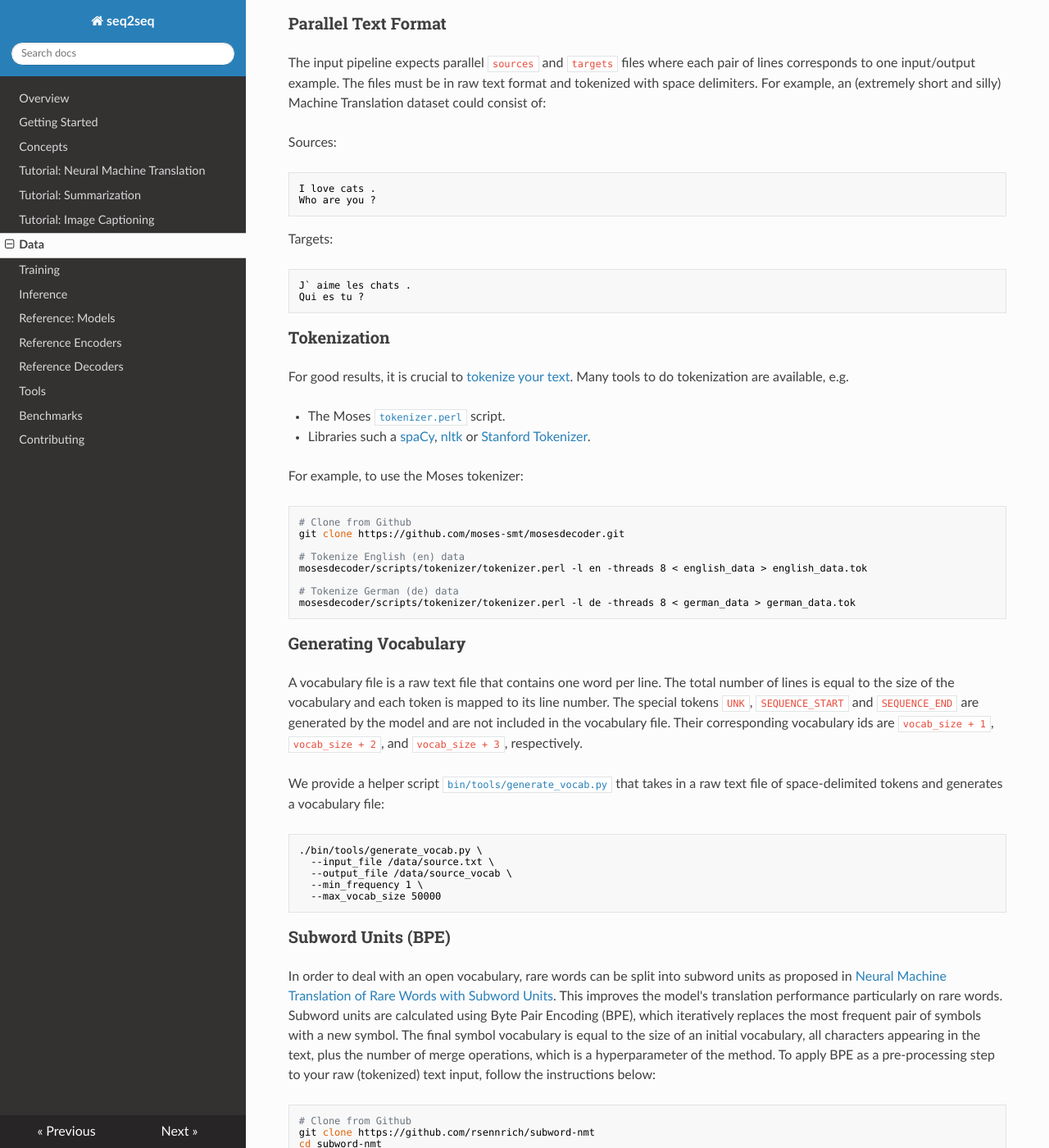
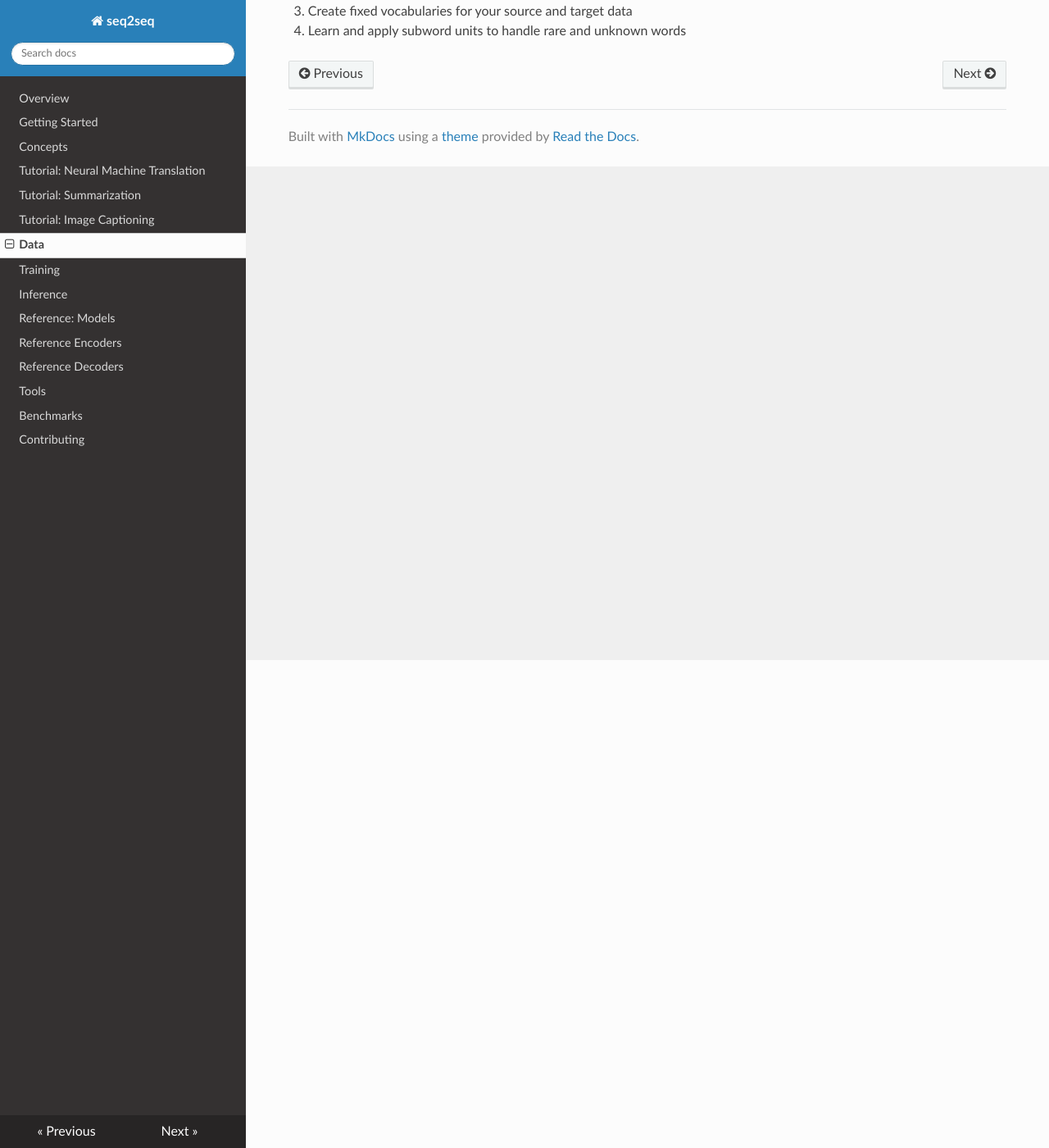
Before and after one commit to google/seq2seq, an MkDocs documentation site: the page built from docs/data.md, in a window 1280 px wide and 1400 px high, scrolled down 595 px. Shown: the whole window at 82% size. Built offline with MkDocs 1.6.1, drawn with Linux system fonts in a browser that asks for light colours; nearby versions of some CDN libraries; old or Windows-style settings are respelled for this version of MkDocs; some of the changed text lies outside the part shown.

Commit message:
Simplify Data doc (move to NMT)

````diff
--- a/docs/data.md
+++ b/docs/data.md
@@ -1,102 +1,19 @@
-## Ready-to-use Datasets
+## Available Datasets
 
 We provide data generation scripts to generate standard datasets.
 
 | Dataset | Description | Training/Dev/Test Size | Vocabulary | Download |
 | --- | --- | --- | --- | --- |
-| WMT'16 EN-DE | Data for the [WMT'16 Translation Task](http://www.statmt.org/wmt16/translation-task.html) English to German. Training data is combined from Europarl v7, Common Crawl, and News Commentary v11. Development data sets include `newstest[2010-2015]`. `newstest2016` should serve as test data. All SGM files were converted to plain text.  | 4.56M/3K/2.6K | 50k Words <br/> 8/16/32k BPE| [Generate](https://github.com/google/seq2seq/blob/master/bin/data/wmt16_en_de.sh) |
+| WMT'16 EN-DE | Data for the [WMT'16 Translation Task](http://www.statmt.org/wmt16/translation-task.html) English to German. Training data is combined from Europarl v7, Common Crawl, and News Commentary v11. Development data sets include `newstest[2010-2015]`. `newstest2016` should serve as test data. All SGM files were converted to plain text.  | 4.56M/3K/2.6K | 32k BPE| [Generate](https://github.com/google/seq2seq/blob/master/bin/data/wmt16_en_de.sh) <br/> [Download](https://drive.google.com/open?id=0B_bZck-ksdkpREE3LXJlMXVLUWM) |
+| WMT'17 All Pairs | Data for the [WMT'17 Translation Task](http://www.statmt.org/wmt17/translation-task.html). | Coming soon. | Coming soon. | [Coming soon]() |
 | Toy Copy | A toy dataset where the target sequence is equal to the source sequence. The model must learn to copy the source sequence. | 10k/1k/1k | 20 | [Generate](https://github.com/google/seq2seq/blob/master/bin/data/toy.sh) |
 | Toy Reverse | A toy dataset where the target sequence is equal to the reversed source sequence. The model must learn to reverse the source sequence. | 10k/1k/1k | 20 | [Generate](https://github.com/google/seq2seq/blob/master/bin/data/toy.sh) |
 
 ## Creating your own data
 
-To use your own data you must bring it into the right format. A typical data preprocessing pipeline looks as follows:
+To create your own data, we recommend taking a look at the data generation scripts above. A typical data preprocessing pipeline looks as follows:
 
 1. Generate data in parallel text format
 2. Tokenize your data
 3. Create fixed vocabularies for your source and target data
-4. (Optional) Use Subword Units to handle rare or unknown words
-
-### Parallel Text Format
-
-The input pipeline expects parallel `sources` and `targets` files where each pair of lines corresponds to one input/output example. The files must be in raw text format and tokenized with space delimiters. For example, an (extremely short and silly) Machine Translation dataset could consist of:
-
-Sources:
-
-```bash
-I love cats .
-Who are you ?
-```
-
-Targets:
-
-```bash
-J` aime les chats .
-Qui es tu ?
-```
-
-### Tokenization
-
-For good results, it is crucial to [tokenize your text](http://nlp.stanford.edu/IR-book/html/htmledition/tokenization-1.html). Many tools to do tokenization are available, e.g.
-
-- The Moses [`tokenizer.perl`](https://github.com/moses-smt/mosesdecoder/blob/master/scripts/tokenizer/tokenizer.perl) script.
-- Libraries such a [spaCy](https://spacy.io/docs/usage/processing-text), [nltk](http://www.nltk.org/api/nltk.tokenize.html) or [Stanford Tokenizer](http://nlp.stanford.edu/software/tokenizer.shtml).
-
-For example, to use the Moses tokenizer:
-
-```bash
-# Clone from Github
-git clone https://github.com/moses-smt/mosesdecoder.git
-
-# Tokenize English (en) data
-mosesdecoder/scripts/tokenizer/tokenizer.perl -l en -threads 8 < english_data > english_data.tok
-
-# Tokenize German (de) data
-mosesdecoder/scripts/tokenizer/tokenizer.perl -l de -threads 8 < german_data > german_data.tok
-```
-
-### Generating Vocabulary
-
-A vocabulary file is a raw text file that contains one word per line. The total number of lines is equal to the size of the vocabulary and each token is mapped to its line number. The special tokens `UNK`, `SEQUENCE_START` and `SEQUENCE_END` are generated by the model and are not included in the vocabulary file. Their corresponding vocabulary ids are `vocab_size + 1`, `vocab_size + 2`, and `vocab_size + 3`, respectively.
-
-We provide a helper script [`bin/tools/generate_vocab.py`](https://github.com/google/seq2seq/blob/master/bin/tools/generate_vocab.py) that takes in a raw text file of space-delimited tokens and generates a vocabulary file:
-
-```shell
-./bin/tools/generate_vocab.py \
-  --input_file /data/source.txt \
-  --output_file /data/source_vocab \
-  --min_frequency 1 \
-  --max_vocab_size 50000
-```
-
-### Subword Units (BPE)
-
-In order to deal with an open vocabulary, rare words can be split into subword units as proposed in [Neural Machine Translation of Rare Words with Subword Units](http://arxiv.org/abs/1508.07909). This improves the model's translation performance particularly on rare words. Subword units are calculated using Byte Pair Encoding (BPE), which iteratively replaces the most frequent pair of symbols with a new symbol. The final symbol vocabulary is equal to the size of an initial vocabulary, all characters appearing in the text, plus the number of merge operations, which is a hyperparameter of the method. To apply BPE as a pre-processing step to your raw (tokenized) text input, follow the instructions below:
-
-```bash
-# Clone from Github
-git clone https://github.com/rsennrich/subword-nmt
-cd subword-nmt
-
-# Learn a vocabulary using 10,000 merge operations
-./learn_bpe.py -s 10000 < train.tok > codes.bpe
-# Apply the vocabulary to the training file
-./apply_bpe.py -c codes.bpe < train.tok > train.tok.bpe
-```
-
-The resulting BPE-processed files can be used as-is in place of the raw text files for training the NMT model. Note that you must now use the BPE vocabulary as your vocabulary file. You can do this by generating a vocabulary based on the BPE-processed files.
-
-In the BPE-processed file the original words are split using a special `"@@ "` string. To recover the original tokenization you can simply perform a `sed "s/@@ //g"` operation on the BPE files and the model output. For more details, refer to the paper and [subword-nmt](https://github.com/rsennrich/subword-nmt) Github repository.
-
-
-### Character Vocabulary
-
-Sometimes you want to run training on characters instead of words or subword units. The [`bin/tools/generate_char_vocab.py`](https://github.com/google/seq2seq/blob/master/bin/tools/generate_char_vocab.py) can generate a vocabulary file that contains the unique set of characters found in the text:
-
-```shell
-./bin/tools/generate_char_vocab.py \
-  < /data/source.txt \
-  > /data/source_vocab.char.txt
-```
-
-To run training on characters you must pass the `--delimiter=""` flag to the training script to avoid splitting words on spaces. See the [Training documentation](training.md) for more details.
+4. Learn and apply subword units to handle rare and unknown words
````
Also changed, not shown: docs/summarization.md (+1 -1 lines), docs/tools.md (+29 -0 lines).
